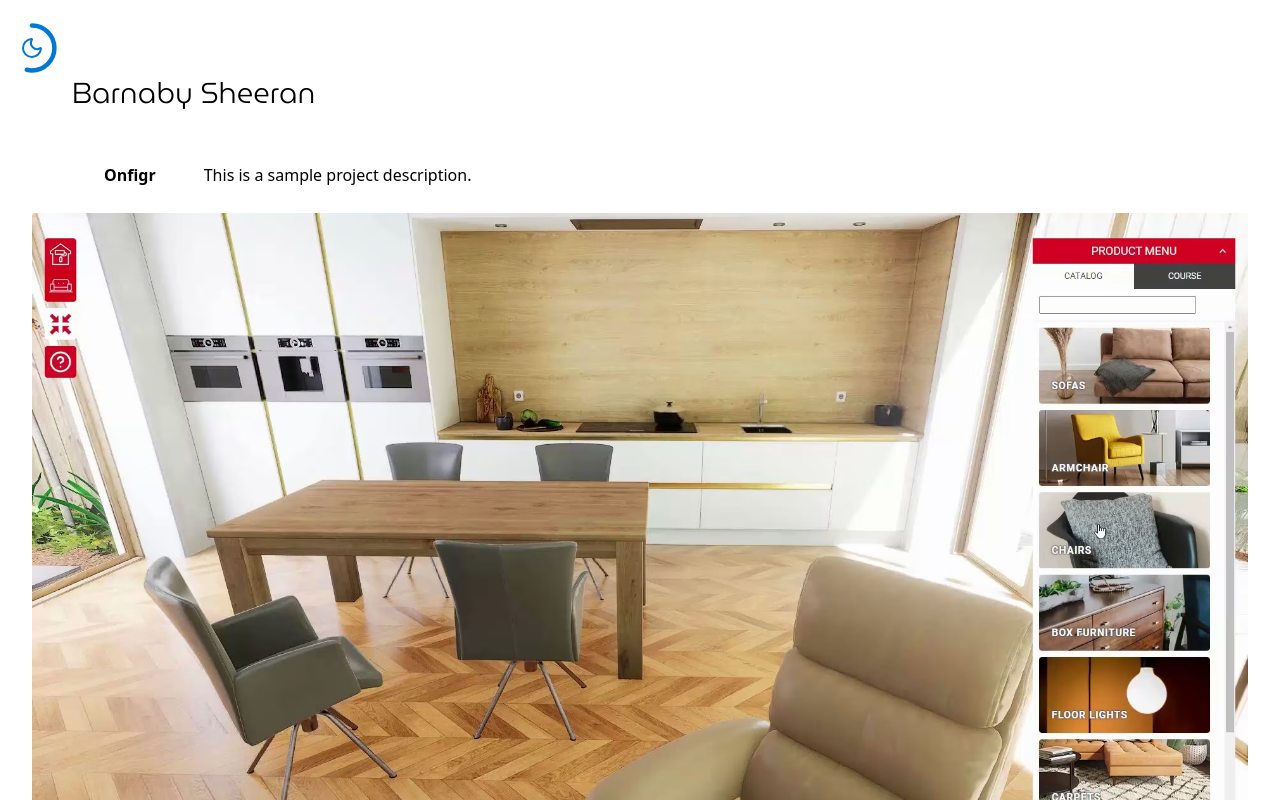
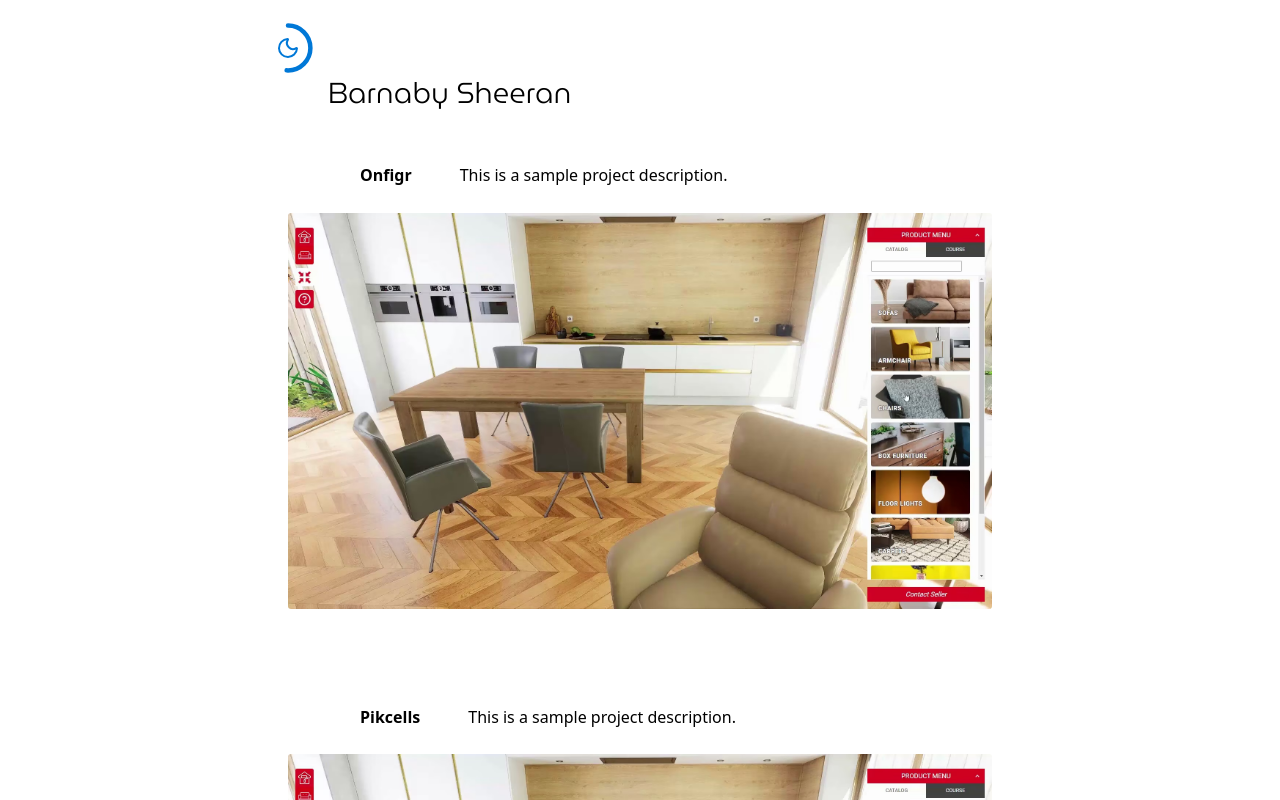
Before and after one commit to barnabysheeran/portfolio-barnaby-sheeran, a React (Vite) app: page / in a window 1280 px wide. Shown: the top 800 px of the page. Built offline with nearby package versions, Linux system fonts and the light colour scheme.

Commit message:
fix: update max-width to use tablet breakpoint for UIContainer and UIOverlay

```diff
--- a/src/ts/ui/UIContainer.module.css
+++ b/src/ts/ui/UIContainer.module.css
@@ -2,7 +2,7 @@
   position: relative;
 
   width: 100%;
-  max-width: var(--bp-desktop);
+  max-width: var(--bp-tablet);
 
   margin: 0 auto;
 
--- a/src/ts/ui/overlay/UIOverlay.module.css
+++ b/src/ts/ui/overlay/UIOverlay.module.css
@@ -5,7 +5,7 @@
     transform: translateX(-50%);
 
     width: 100%;
-    max-width: var(--bp-desktop);
+    max-width: var(--bp-tablet);
     height: 100%;
 
     overflow: hidden;
```
